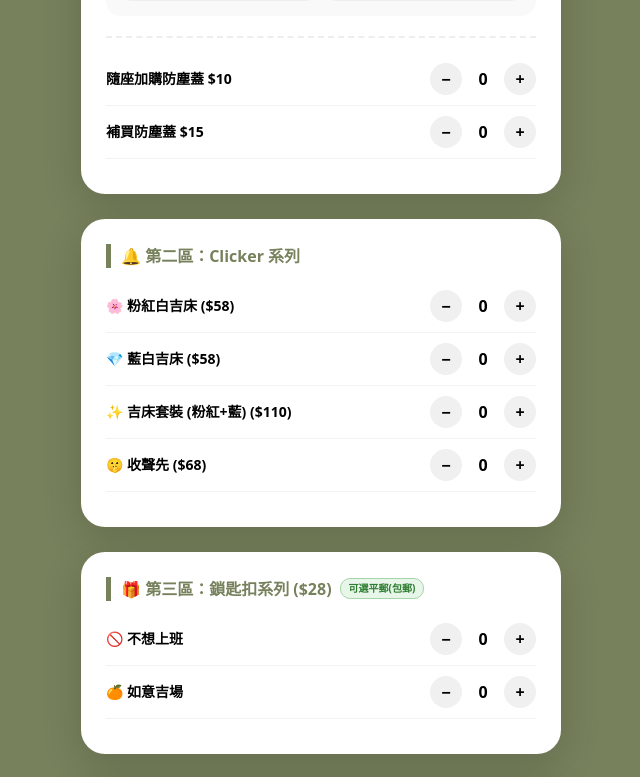
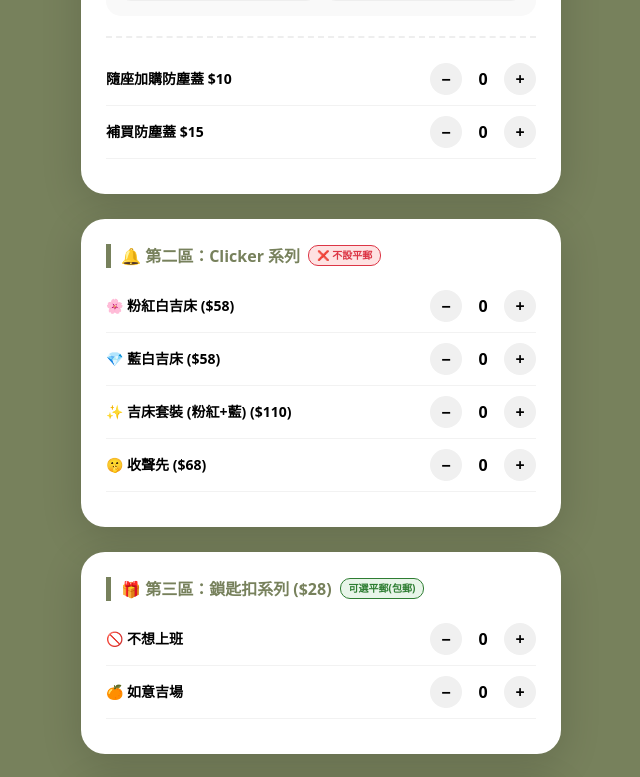
Before and after one commit to nurseforgehk/nurseforge-web, a Next.js app: page / in a window 1280 px wide. Shown: the part 2028-2805 px from the top of the page, without its empty margins (319-959 px from the left). Built offline with nearby package versions, Linux system fonts and the light colour scheme.

Commit message:
V19 - Auto-hide post option when Clicker is selected

```diff
--- a/app/page.tsx
+++ b/app/page.tsx
@@ -1,7 +1,7 @@
 "use client";
 import React, { useState, useRef, useEffect } from 'react';
 
-export default function NurseForgeFinalV18() {
+export default function NurseForgeFinalV19() {
   const [mounted, setMounted] = useState(false);
   const [agreed, setAgreed] = useState(false);
   const [copied, setCopied] = useState(false);
@@ -26,7 +26,6 @@ export default function NurseForgeFinalV18() {
   };
 
   const [items, setItems] = useState(initialItems);
-
   const [shipping, setShipping] = useState({
     name: '', phone: '', igName: '', address: '', method: 'sf_station', remarks: ''
   });
@@ -39,6 +38,16 @@ export default function NurseForgeFinalV18() {
     setToday(new Date().toISOString().split('T')[0]);
     setRandomQuote(quotes[Math.floor(Math.random() * quotes.length)]);
   }, []);
+
+  // 判定是否選購了 Clicker
+  const hasClicker = items.clickerLuckyPink > 0 || items.clickerLuckyBlue > 0 || items.clickerShutUp > 0 || items.clickerCombo > 0;
+
+  // 如果選了 Clicker 且當前方法是平郵，則強制跳轉到順豐
+  useEffect(() => {
+    if (hasClicker && shipping.method === 'post') {
+      setShipping(s => ({ ...s, method: 'sf_station' }));
+    }
+  }, [hasClicker]);
 
   const total = [
     { qty: items.tapeWhite, p: 58 }, { qty: items.tapeGrey, p: 58 }, { qty: items.tapeMonthly, p: 68 },
@@ -106,7 +115,7 @@ export default function NurseForgeFinalV18() {
 
       <div ref={orderSectionRef} style={{ width: '100%', maxWidth: '480px', margin: '0 auto', display: 'flex', flexDirection: 'column', gap: '25px' }}>
         <div style={formCardStyle}>
-          <Section title="📦 第一區：膠紙座系列" badge="可選平郵(包郵)">
+          <Section title="📦 第一區：膠紙座系列" badge="可選平郵(包郵)" badgeColor="#2E7D32">
             <Row name="🤍 白色 White ($58)" count={items.tapeWhite} onAdd={() => update('tapeWhite', 1)} onSub={() => update('tapeWhite', -1)} />
             <Row name="🩶 灰色 Grey ($58)" count={items.tapeGrey} onAdd={() => update('tapeGrey', 1)} onSub={() => update('tapeGrey', -1)} />
             <div style={specialRowStyle}>
@@ -133,7 +142,8 @@ export default function NurseForgeFinalV18() {
         </div>
 
         <div style={formCardStyle}>
-          <Section title="🔔 第二區：Clicker 系列">
+          {/* 新增：Clicker 區不設平郵提示 */}
+          <Section title="🔔 第二區：Clicker 系列" badge="❌ 不設平郵" badgeColor="#dc3545">
             <Row name="🌸 粉紅白吉床 ($58)" count={items.clickerLuckyPink} onAdd={() => update('clickerLuckyPink', 1)} onSub={() => update('clickerLuckyPink', -1)} />
             <Row name="💎 藍白吉床 ($58)" count={items.clickerLuckyBlue} onAdd={() => update('clickerLuckyBlue', 1)} onSub={() => update('clickerLuckyBlue', -1)} />
             <Row name="✨ 吉床套裝 (粉紅+藍) ($110)" count={items.clickerCombo} onAdd={() => update('clickerCombo', 1)} onSub={() => update('clickerCombo', -1)} />
@@ -142,7 +152,7 @@ export default function NurseForgeFinalV18() {
         </div>
 
         <div style={formCardStyle}>
-          <Section title="🎁 第三區：鎖匙扣系列 ($28)" badge="可選平郵(包郵)">
+          <Section title="🎁 第三區：鎖匙扣系列 ($28)" badge="可選平郵(包郵)" badgeColor="#2E7D32">
             <Row name="🚫 不想上班" count={items.keyringNoWork} onAdd={() => update('keyringNoWork', 1)} onSub={() => update('keyringNoWork', -1)} />
             <Row name="🍊 如意吉場" count={items.keyringLucky} onAdd={() => update('keyringLucky', 1)} onSub={() => update('keyringLucky', -1)} />
           </Section>
@@ -151,6 +161,8 @@ export default function NurseForgeFinalV18() {
         <div style={formCardStyle}>
           <Section title="🚚 第四區：配送及個人資訊">
             <p style={privacyNoticeStyle}>🛡️ <b>隱私聲明：</b>呢個網站唔會儲存任何個人資料。</p>
+            {hasClicker && <p style={{ color: '#dc3545', fontSize: '11px', fontWeight: 'bold', marginBottom: '8px' }}>⚠️ 由於閣下選購了 Clicker，配送只能選擇順豐或送上門。</p>}
+
             <div style={{ display: 'flex', gap: '10px', marginBottom: '10px' }}>
               <input placeholder="收件人姓名" style={inputStyle} value={shipping.name} onChange={e => setShipping({...shipping, name: e.target.value})} />
               <input placeholder="IG 帳號" style={inputStyle} value={shipping.igName} onChange={e => setShipping({...shipping, igName: e.target.value})} />
@@ -159,7 +171,9 @@ export default function NurseForgeFinalV18() {
             <textarea placeholder="詳細收件地址 / 順豐代碼" style={{...inputStyle, height: '80px'} as any} value={shipping.address} onChange={e => setShipping({...shipping, address: e.target.value})} />
             <input placeholder="備註事項 (Remarks)" style={{...inputStyle, border: '2px solid #77815C'} as any} value={shipping.remarks} onChange={e => setShipping({...shipping, remarks: e.target.value})} />
             <div style={{ display: 'flex', flexWrap: 'wrap', gap: '10px', marginTop: '12px' }}>
-              <Radio label="本地平郵 (包郵)" active={shipping.method === 'post'} onClick={() => setShipping({...shipping, method: 'post'})} />
+              {/* 如果選了 Clicker，隱藏平郵選項 */}
+              {!hasClicker && <Radio label="本地平郵 (包郵)" active={shipping.method === 'post'} onClick={() => setShipping({...shipping, method: 'post'})} />}
+
               <Radio label={isFreeSF ? "順豐站 (免運)" : "順豐站到付"} active={shipping.method === 'sf_station'} onClick={() => setShipping({...shipping, method: 'sf_station'})} />
               <Radio label={isFreeSF ? "智能櫃 (免運)" : "智能櫃到付"} active={shipping.method === 'sf_locker'} onClick={() => setShipping({...shipping, method: 'sf_locker'})} />
               <Radio label="送上門 (到付)" active={shipping.method === 'sf_direct'} onClick={() => setShipping({...shipping, method: 'sf_direct'})} />
@@ -213,7 +227,6 @@ export default function NurseForgeFinalV18() {
                  <span style={{ fontSize: '13px', fontWeight: 'bold', color: '#666' }}>已選商品總額：</span>
                  <div style={{ fontSize: '22px', fontWeight: '900', color: '#77815C' }}>HKD ${total}</div>
                </div>
-               {/* 新增：一件清除按鈕 */}
                <button onClick={clearAll} style={clearBtnStyle}>🗑️ 清除所有</button>
             </div>
             <p style={{ fontSize: '11px', color: '#77815C', fontWeight: '900', marginTop: '4px', textAlign: 'right', borderTop: '1px solid #e0e0e0', paddingTop: '4px' }}>
@@ -234,53 +247,21 @@ export default function NurseForgeFinalV18() {
   );
 }
 
-// 樣式表
-const clearBtnStyle: any = {
-    padding: '6px 12px',
-    backgroundColor: '#fff',
-    color: '#dc3545',
-    border: '1px solid #dc3545',
-    borderRadius: '8px',
-    fontSize: '12px',
-    fontWeight: 'bold',
-    cursor: 'pointer'
-};
-
-const badgeStyle: any = {
+// 樣式表 (僅列出變動部分)
+const badgeStyle = (color: string): any => ({
     fontSize: '10px',
-    backgroundColor: '#E8F5E9',
-    color: '#2E7D32',
+    backgroundColor: color === '#dc3545' ? '#FEE2E2' : '#E8F5E9',
+    color: color,
     padding: '2px 8px',
     borderRadius: '10px',
     marginLeft: '8px',
-    border: '1px solid #A5D6A7',
+    border: `1px solid ${color}`,
     verticalAlign: 'middle'
-};
+});
 
-const bottomTotalCardStyle: any = {
-    backgroundColor: '#fff',
-    padding: '12px 15px',
-    borderRadius: '16px',
-    border: '2px solid #77815C',
-    marginBottom: '10px',
-    width: '100%',
-    boxShadow: '0 -4px 15px rgba(0,0,0,0.05)'
-};
-
-const igLinkBtnStyle: any = {
-    flex: 1,
-    padding: '10px',
-    borderRadius: '12px',
-    background: 'linear-gradient(45deg, #f09433, #e6683c, #dc2743, #cc2366, #bc1888)',
-    color: '#fff',
-    textDecoration: 'none',
-    fontSize: '12px',
-    fontWeight: 'bold',
-    textAlign: 'center',
-    boxShadow: '0 4px 10px rgba(0,0,0,0.1)',
-    minWidth: '160px'
-};
-
+const clearBtnStyle: any = { padding: '6px 12px', backgroundColor: '#fff', color: '#dc3545', border: '1px solid #dc3545', borderRadius: '8px', fontSize: '12px', fontWeight: 'bold', cursor: 'pointer' };
+const bottomTotalCardStyle: any = { backgroundColor: '#fff', padding: '12px 15px', borderRadius: '16px', border: '2px solid #77815C', marginBottom: '10px', width: '100%', boxShadow: '0 -4px 15px rgba(0,0,0,0.05)' };
+const igLinkBtnStyle: any = { flex: 1, padding: '10px', borderRadius: '12px', background: 'linear-gradient(45deg, #f09433, #e6683c, #dc2743, #cc2366, #bc1888)', color: '#fff', textDecoration: 'none', fontSize: '12px', fontWeight: 'bold', textAlign: 'center', boxShadow: '0 4px 10px rgba(0,0,0,0.1)', minWidth: '160px' };
 const fabStyle: any = { position: 'absolute', right: '15px', top: '15px', padding: '12px 18px', borderRadius: '20px', backgroundColor: '#fff', color: '#77815C', fontWeight: '900', border: '3px solid #77815C', boxShadow: '0 6px 20px rgba(0,0,0,0.2)', zIndex: 1100, fontSize: '12px', cursor: 'pointer', textAlign: 'center', transform: 'rotate(-2deg)', transition: 'all 0.2s' };
 const formCardStyle: any = { backgroundColor: '#fff', padding: '25px', borderRadius: '24px', boxShadow: '0 10px 40px rgba(0,0,0,0.15)', color: '#000' };
 const orderDraftStyle: any = { backgroundColor: '#fff', padding: '15px', width: '95%', maxWidth: '380px', border: '4px solid #77815C', color: '#000', boxShadow: '0 10px 30px rgba(0,0,0,0.1)' };
@@ -304,7 +285,7 @@ const addonCardStyle: any = { display: 'flex', justifyContent: 'space-between',
 const diffBtnStyle: any = { width: '35px', height: '35px', border: '2px solid #D63384', backgroundColor: '#fff', color: '#D63384', borderRadius: '10px', fontWeight: 'bold' };
 
 function ShowcaseCardMini({ img, title, price }: any) { return ( <div style={{ backgroundColor: '#fff', borderRadius: '15px', overflow: 'hidden', textAlign: 'center', border: '1px solid #eee', boxShadow: '0 4px 12px rgba(0,0,0,0.08)' } as any}><img src={img} style={{ width: '100%', aspectRatio: '1/1', objectFit: 'cover' } as any} alt={title} /><div style={{ padding: '8px' }}><div style={{ fontSize: '12px', fontWeight: 'bold', color: '#000' }}>{title}</div><div style={{ fontSize: '14px', color: '#77815C', fontWeight: '900' }}>{price}</div></div></div> ); }
-function Section({ title, badge, children }: any) { return ( <div style={{ marginBottom: '10px' }}><h3 style={{ fontSize: '16px', fontWeight: '900', color: '#77815C', marginBottom: '12px', borderLeft: '5px solid #77815C', paddingLeft: '10px', display: 'flex', alignItems: 'center' } as any}>{title} {badge && <span style={badgeStyle}>{badge}</span>}</h3>{children}</div> ); }
+function Section({ title, badge, badgeColor, children }: any) { return ( <div style={{ marginBottom: '10px' }}><h3 style={{ fontSize: '16px', fontWeight: '900', color: '#77815C', marginBottom: '12px', borderLeft: '5px solid #77815C', paddingLeft: '10px', display: 'flex', alignItems: 'center' } as any}>{title} {badge && <span style={badgeStyle(badgeColor || '#2E7D32')}>{badge}</span>}</h3>{children}</div> ); }
 function Row({ name, count, onAdd, onSub }: any) { return ( <div style={{ display: 'flex', justifyContent: 'space-between', alignItems: 'center', padding: '10px 0', borderBottom: '1px solid #f2f2f2' } as any}><span style={{ fontSize: '14px', color: '#000', fontWeight: '600' }}>{name}</span><div style={{ display: 'flex', gap: '12px', alignItems: 'center' }}><button onClick={onSub} style={btnStyle}>−</button><span style={{ fontSize: '16px', fontWeight: '900', minWidth: '18px', textAlign: 'center' }}>{count}</span><button onClick={onAdd} style={btnStyle}>+</button></div></div> ); }
 function RowMini({ name, count, onAdd, onSub }: any) { return ( <div style={{ display: 'flex', justifyContent: 'space-between', alignItems: 'center', padding: '8px', backgroundColor: '#fff', borderRadius: '10px', border: '1px solid #eee' } as any}><span style={{ fontSize: '12px', color: '#000', fontWeight: 'bold' }}>{name}</span><div style={{ display: 'flex', gap: '8px', alignItems: 'center' }}><button onClick={onSub} style={{...btnStyle, width: '22px', height: '22px'}}>−</button><span style={{ fontSize: '14px', fontWeight: '900' }}>{count}</span><button onClick={onAdd} style={{...btnStyle, width: '22px', height: '22px'}}>+</button></div></div> ); }
 function Radio({ label, active, onClick }: any) { return ( <div onClick={onClick} style={{ padding: '8px 12px', borderRadius: '15px', border: `2px solid ${active ? '#77815C' : '#eee'}`, backgroundColor: active ? '#77815C' : '#fff', color: active ? '#fff' : '#000', fontSize: '12px', cursor: 'pointer', fontWeight: 'bold' } as any}>{label}</div> ); }
```
